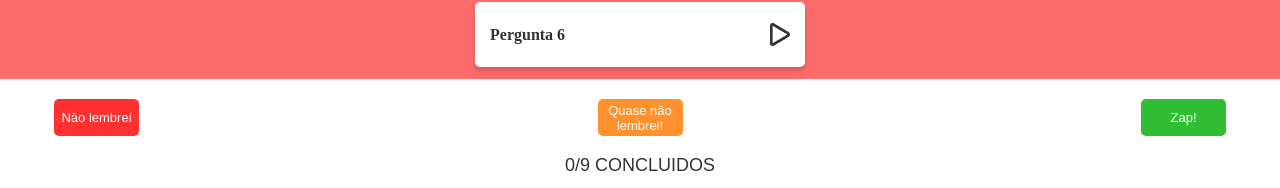
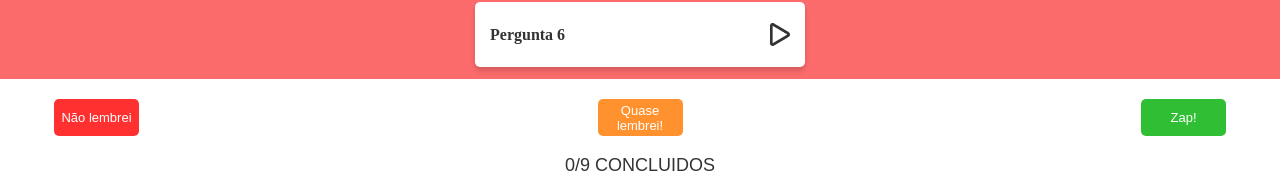
Before and after one commit to lucaspaulii/ZapRecall, a React (Create React App) app: page / in a window 1280 px wide. Both pictures are taken after a click on the button "Iniciar Recall!". Shown: the part 610-798 px from the top of the page. Built offline with nearby package versions, Linux system fonts and the light colour scheme.

Commit message:
testing 2

```diff
--- a/src/Components/QuestionsFooter.js
+++ b/src/Components/QuestionsFooter.js
@@ -51,7 +51,7 @@ export default function QuestionsFooter({
           disabled={disableButton()}
           data-identifier="almost-forgot-btn"
         >
-          Quase não lembrei!
+          Quase lembrei!
         </YellowButton>
         <GreenButton
           onClick={() => handleClick("green")}
--- a/src/assets/css/reset.css
+++ b/src/assets/css/reset.css
@@ -42,3 +42,6 @@ table {
 	border-spacing: 0;
 }
 @import url('https://fonts.googleapis.com/css2?family=Recursive:wght@300;400;500;600;700;800;900;1000&family=Righteous&display=swap');
+body {
+	background-color: #fb6b6b;
+}
```
